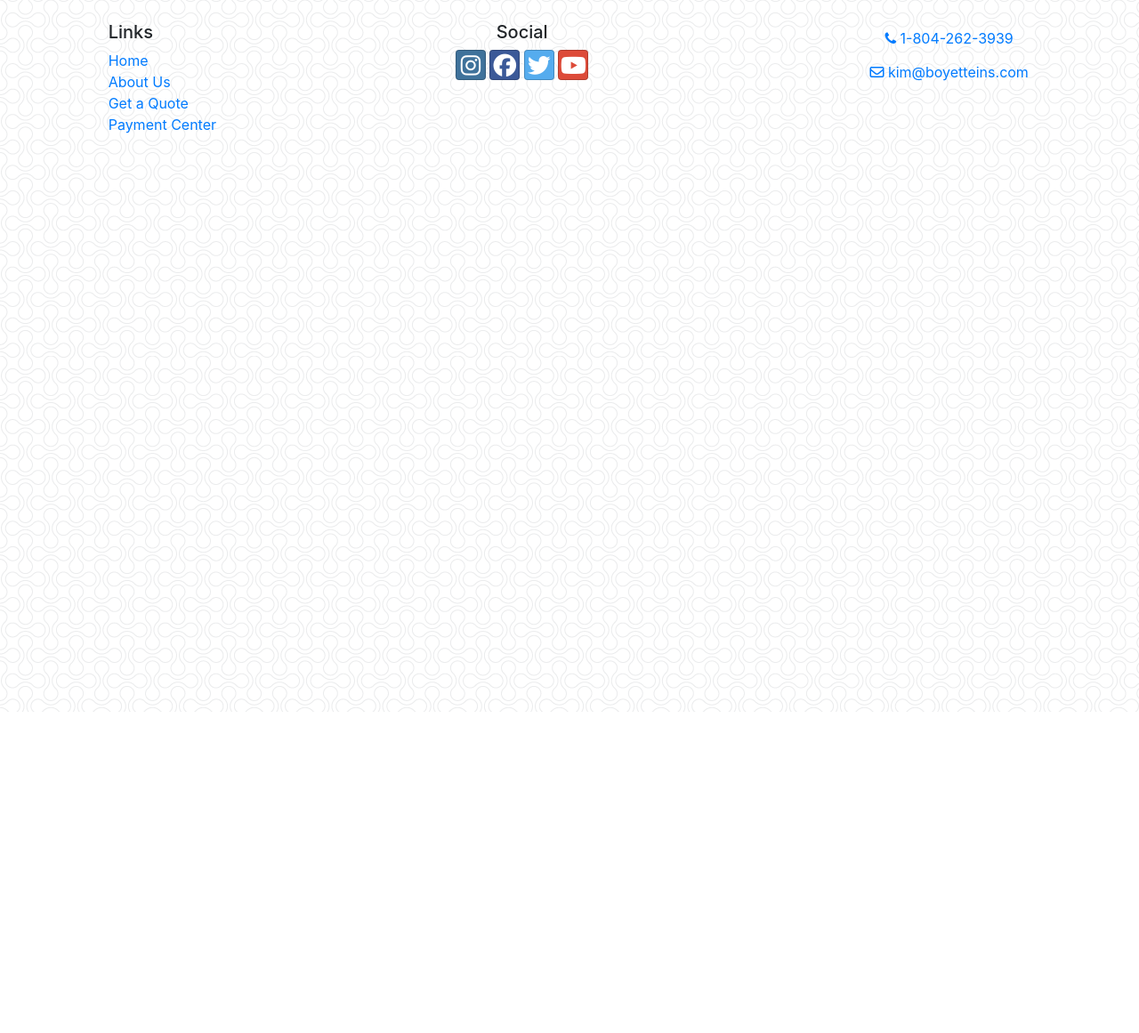
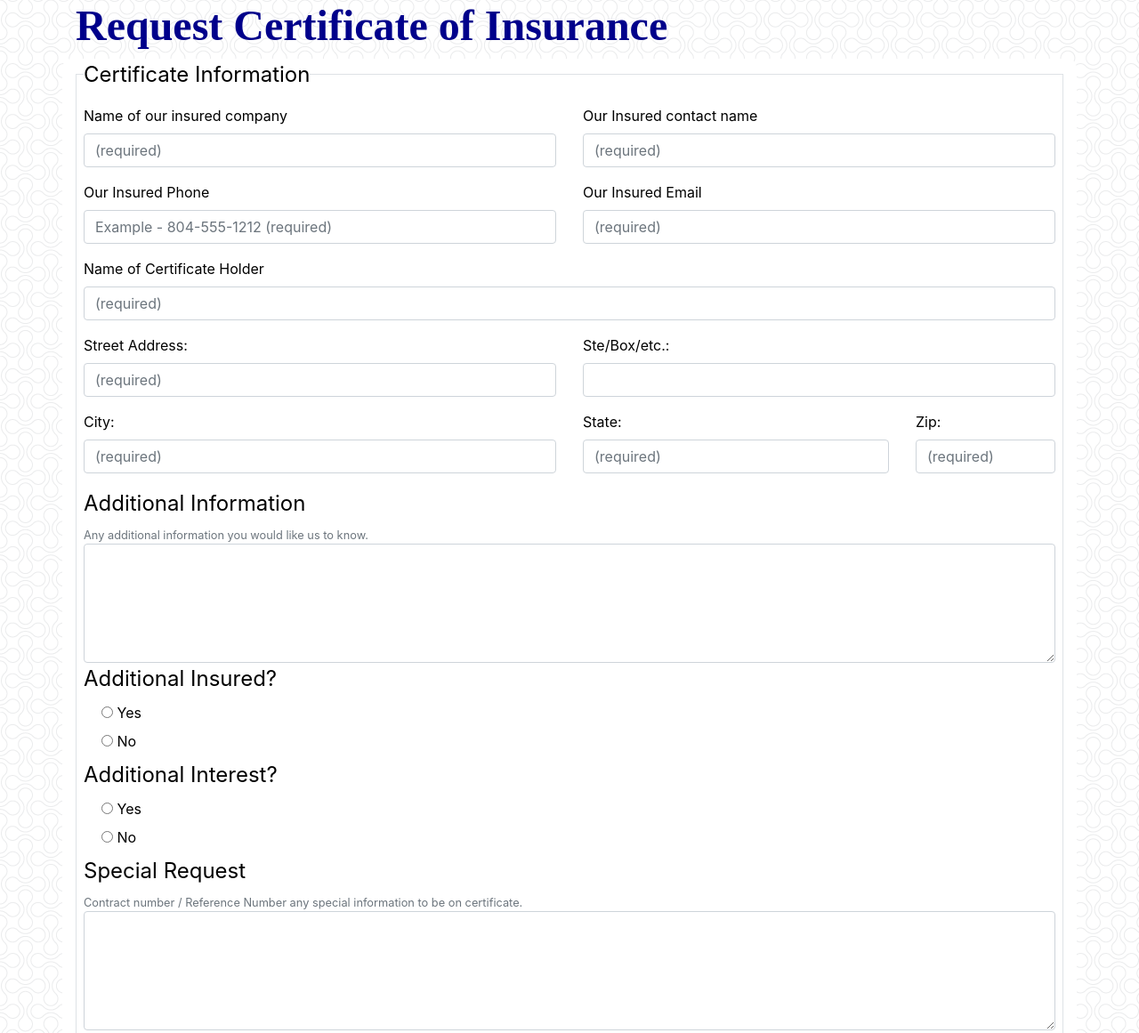
Before and after one commit to timdavidson2/boyetteInsurance, a website: page coi.html in a window 1280 px wide. Shown: the top 1161 px of the page at 89% size. Before the commit the page ends 800 px from the top, so only its background shows below. Drawn offline with nearby package versions, Linux system fonts and the light colour scheme; a web font is replaced by a local one.

Commit message:
added coi page

```diff
--- a/coi.html
+++ b/coi.html
@@ -11,37 +11,165 @@
     <link rel="stylesheet" href="node_modules/bootstrap-social/bootstrap-social.css" />
     <link rel="stylesheet" href="css/styles.css" />
     <!-- endbuild -->
-    <title>Project</title>
+    <title>Boyette Insurance 804.262.3939</title>
 </head>
+<div class="container">
+    <div class="row">
+        <div class="col">
+            <h2 class="page-title">Request Certificate of Insurance</h2>
+        </div>
+    </div>
+</div>
+
+<form action="" class="main-form">
+    <div class="container coi">
+        <fieldset class="border p-2">
+            <legend class="w-auto">Certificate Information</legend>
+            <div class="row">
+                <div class="col-md-6">
+                    <div class="form-group">
+                        <label for="ourInsured">Name of our insured company</label>
+                        <input type="text" name="ourInsured" id="ourInsured" class="form-control"
+                            placeholder="(required)" required>
+                    </div>
+                </div>
+                <div class="col-md-6">
+                    <div class="form-group">
+                        <label for="ourInsuredContact">Our Insured contact name</label>
+                        <input type="text" name="ourInsuredContact" id="ourInsuredContact" class="form-control"
+                            placeholder="(required)" required>
+                    </div>
+                </div>
+            </div>
+            <div class="row">
+                <div class="col-md-6">
+                    <div class="form-group">
+                        <label for="ourInsuredPhone">Our Insured Phone</label>
+                        <input type="tel" name="ourInsuredPhone" id="ourInsuredPhone" class="form-control"
+                            placeholder="Example - 804-555-1212 (required)" required>
+                    </div>
+                </div>
+                <div class="col-md-6">
+                    <div class="form-group">
+                        <label for="ourInsuredEmail">Our Insured Email</label>
+                        <input type="email" name="ourInsuredEmail" id="ourInsuredEmail" class="form-control"
+                            placeholder="(required)" required>
+                    </div>
+                </div>
+                <div class="col-md-12">
+                    <div class="form-group">
+                        <label for="certificateHolder">Name of Certificate Holder</label>
+                        <input type="text" name="certificateHolder" id="certificateHolder" class="form-control"
+                            placeholder="(required)" required>
+                    </div>
+                </div>
+                <div class="col-md-6">
+                    <div class="form-group">
+                        <label for="addressMain"> Street Address:</label>
+                        <input type="text" name="address" id="addressMain" class="form-control" placeholder="(required)"
+                            required>
+                    </div>
+                </div>
+                <div class="col-md-6">
+                    <div class="form-group">
+                        <label for="addressSecondary">Ste/Box/etc.:</label>
+                        <input type="text" name="addressSecondary" class="form-control" id="addressSecondary">
+                    </div>
+                </div>
+                <div class="col-md-6">
+                    <div class="form-group">
+                        <label for="city">City:</label>
+                        <input type="text" id="city" class="form-control" placeholder="(required)" required>
+                    </div>
+                </div>
+                <div class="col-md-4">
+                    <div class="form-group">
+                        <label for="state">State:</label>
+                        <input type="text" id="state" class="form-control" placeholder="(required)" required>
+                    </div>
+                </div>
+                <div class="col-md-2">
+                    <div class="form-group">
+                        <label for="zipcode">Zip:</label>
+                        <input id="zip" name="zip" type="text" inputmode="numeric"
+                            pattern="^(?(^00000(|-0000))|(\d{5}(|-\d{4})))$" class="form-control"
+                            placeholder="(required)" required>
+                    </div>
+                </div>
+
+
+            </div>
+
+            <legend class="w-auto">Additional Information</legend>
+            <small class="form-text text-muted small">Any additional information you would like us to
+                know.</small>
+            <div class="row">
+                <div class="col-md-12">
+                    <textarea name="additional" id="additional" cols="120" rows="5" class="form-control"></textarea>
+                </div>
+            </div>
+            <legend class="w-auto">Additional Insured?</legend>
+            <div class="form-check">
+                <input type="radio" id="additionalInsuredYes">
+                <label for="additionalInsuredYes">Yes</label>
+            </div>
+            <div class="form-check">
+                <input type="radio" id="additionalInsuredNo">
+                <label for="additionalInsuredNo">No</label>
+            </div>
+            <legend class="w-auto">Additional Interest?</legend>
+            <div class="form-check">
+                <input type="radio" id="additionalInterestYes">
+                <label for="additionalInterestYes">Yes</label>
+            </div>
+            <div class="form-check">
+                <input type="radio" id="additionalInterestNo">
+                <label for="additionalInterestNo">No</label>
+            </div>
+            <legend class="w-auto">Special Request</legend>
+            <small class="form-text text-muted small">Contract number / Reference Number any special information to be
+                on certificate.</small>
+            <div class="row">
+                <div class="col-md-12">
+                    <textarea name="additional" id="additional" cols="120" rows="5" class="form-control"></textarea>
+                </div>
+            </div>
+
+        </fieldset>
+        <div class="sumbit">
+            <button type="submit" class="btn btn-primary m-4">Submit Form</button>
+        </div>
+    </div>
+</form>
 
 <body>
 
     <!-- main footer -->
-    <footer class="site-footer mt-4 mb-4">
-        <div class="container-fluid">
+    <div class="container">
+        <footer class="site-footer">
             <div class="row">
-                <div class="col-4 col-sm-2 offset-1">
+                <div class="col">
                     <h5>Links</h5>
-                    <ul class="list-unstyled">
-                        <li><a href="index.html">Home</a></li>
-                        <li><a href="#">About Us</a></li>
-                        <li><a href="quote.html">Get a Quote</a></li>
-                        <li><a href="#">Payment Center</a></li>
+                    <ul class="list-unstyled list-inline">
+                        <li class="list-inline-item"><a href="index.html">Home</a></li>
+                        <li class="list-inline-item"><a href="aboutUs.html">About Us</a></li>
+                        <li class="list-inline-item"><a href="quote.html">Get a Quote</a></li>
+                        <li class="list-inline-item"><a href="#">Payment Center</a></li>
                     </ul>
                 </div>
                 <!-- social media links -->
-                <div class="col-6 col-sm-5 text-center">
+                <div class="col">
                     <h5>Social</h5>
-                    <a class="btn btn-social-icon btn-instagram" href="http://instagram.com/"><i
+                    <a class="btn btn-social-icon btn-instagram" href="http://instagram.com/" target="_blank"><i
                             class="fa fa-instagram"></i></a>
-                    <a class="btn btn-social-icon btn-facebook" href="http://facebook.com/"><i
+                    <a class="btn btn-social-icon btn-facebook" href="http://facebook.com/" target="_blank"><i
                             class="fa fa-facebook"></i></a>
-                    <a class="btn btn-social-icon btn-twitter" href="http://twitter.com/"><i
+                    <a class="btn btn-social-icon btn-twitter" href="http://twitter.com/" target="_blank"><i
                             class="fa fa-twitter"></i></a>
-                    <a class="btn btn-social-icon btn-google" href="http://youtube.com/"><i
+                    <a class="btn btn-social-icon btn-google" href="http://youtube.com/" target="_blank"><i
                             class="fa fa-youtube"></i></a>
                 </div>
-                <div class="col-sm-4 text-center">
+                <div class="col">
                     <a role="button" class="btn btn-link" href="tel:+18042623939"><i class="fa fa-phone"></i>
                         1-804-262-3939</a><br />
                     <a role="button" class="btn btn-link" href="mailto:kim@boyetteins.com"><i
@@ -49,7 +177,7 @@
                         kim@boyetteins.com</a>
                 </div>
             </div>
-        </div>
+    </div>
     </footer>
 
     <!-- js, popper, bootstrap -->
@@ -65,18 +193,3 @@
 </body>
 
 </html>
-
-
-<!-- js, popper, bootstrap -->
-<script src="https://code.jquery.com/jquery-3.5.1.slim.min.js"
-    integrity="sha384-DfXdz2htPH0lsSSs5nCTpuj/zy4C+OGpamoFVy38MVBnE+IbbVYUew+OrCXaRkfj"
-    crossorigin="anonymous"></script>
-<script src="https://cdn.jsdelivr.net/npm/popper.js@1.16.1/dist/umd/popper.min.js"
-    integrity="sha384-9/reFTGAW83EW2RDu2S0VKaIzap3H66lZH81PoYlFhbGU+6BZp6G7niu735Sk7lN"
-    crossorigin="anonymous"></script>
-<script src="https://cdn.jsdelivr.net/npm/bootstrap@4.6.0/dist/js/bootstrap.min.js"
-    integrity="sha384-+YQ4JLhjyBLPDQt//I+STsc9iw4uQqACwlvpslubQzn4u2UU2UFM80nGisd026JF"
-    crossorigin="anonymous"></script>
-</body>
-
-</html>
--- a/css/styles.css
+++ b/css/styles.css
@@ -19,19 +19,18 @@ body {
     padding: 0;
 }
 
-.jumbotron-fluid h1 {
+.main {
+    background: linear-gradient(90deg, #222f3d, #2980b9, #bdc3c8);
+    color: white;
+    margin: 0;
+    padding: 0;
+}
+
+.main h1 {
     font-family: 'Cormorant Unicase', serif;
     font-size: 3rem;
 }
 
-.jumbotron-fluid h2 {
-    font-style: 'Montserrat', sans-serif;
-}
-
-.phone {
-    font-family: 'Cormorant Unicase', serif;
-    font-size: 3rem;
-}
 
 .main-container {
     border-bottom: 2px solid black;
@@ -100,3 +99,9 @@ body {
     font-size: 1.5rem;
     height: 75vh;
 }
+
+.coi {
+    color: black;
+    background-color: white;
+    border-radius: 10px;
+}
```
Also changed, not shown: index.html (+10 -10 lines).
